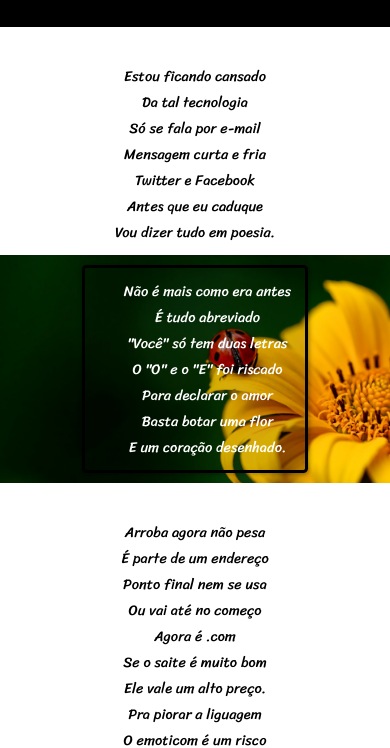
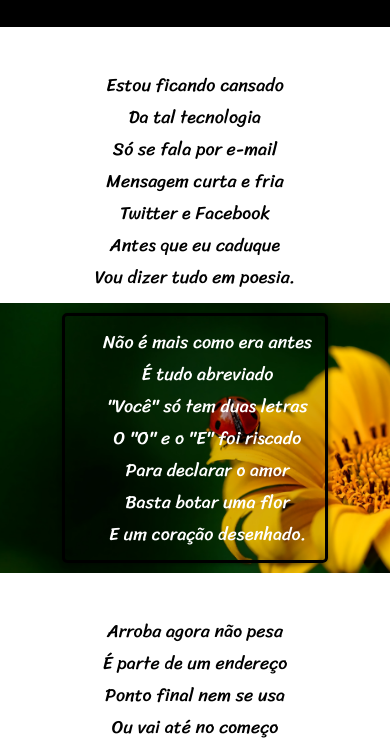
Before and after one commit to jeanalanofullstack/projeto-2-Curso-em-video-Cordel, a plain HTML site: page index.html in a window 390 px wide. Shown: the part 104-852 px from the top of the page. Drawn offline with Linux system fonts and the light colour scheme.

Commit message:
correções

```diff
--- a/estilos/style.css
+++ b/estilos/style.css
@@ -95,23 +95,22 @@ footer>p{
     font-family: Arial, Helvetica, sans-serif;
 }
 
-@media (max-width: 500px) {
+@media (max-width: 450px) {
     .tituloPagina{
         font-size: 3em;
     }
     .poesia{
-        font-size: 0.9em;
+        font-size: 18px;
         margin: 10px;
         text-align: center;
     }
     .textobackground > p{
-        font-size: 0.6em;
+        font-size: 18px;
         text-align: center;
     }
     .bordaTexto{
-        width: 230px;
+        width: 240px;
         margin: auto;
-        width: 200px;
     }
     footer{
         font-size: 0.9em;
```
